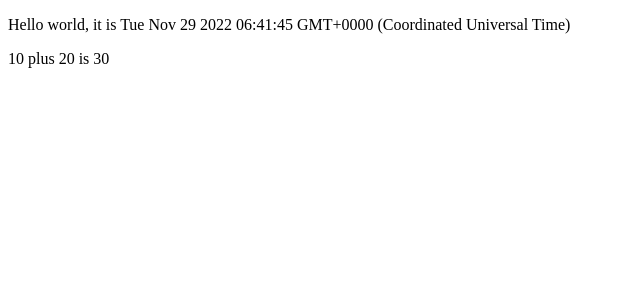
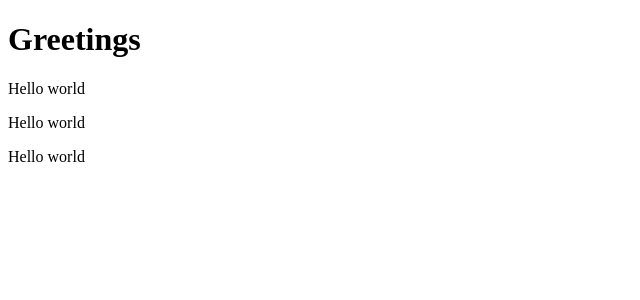
Before and after one commit to eyc94/full-stack-open, a React (Create React App) app in the folder 01. Introduction To React/part1/: page / in a window 1280 px wide. Shown: the top 300 px of the page, without its empty margins (0-640 px from the left). Built offline with nearby package versions, Linux system fonts and the light colour scheme.

Commit message:
Multiple Components

```diff
--- a/01. Introduction To React/part1/src/App.js
+++ b/01. Introduction To React/part1/src/App.js
@@ -1,14 +1,18 @@
-const App = () => {
-  const now = new Date();
-  const a = 10;
-  const b = 20;
-
+const Hello = () => {
   return (
     <div>
-      <p>Hello world, it is {now.toString()}</p>
-      <p>
-        {a} plus {b} is {a + b}
-      </p>
+      <p>Hello world</p>
+    </div>
+  );
+};
+
+const App = () => {
+  return (
+    <div>
+      <h1>Greetings</h1>
+      <Hello />
+      <Hello />
+      <Hello />
     </div>
   );
 };
```
